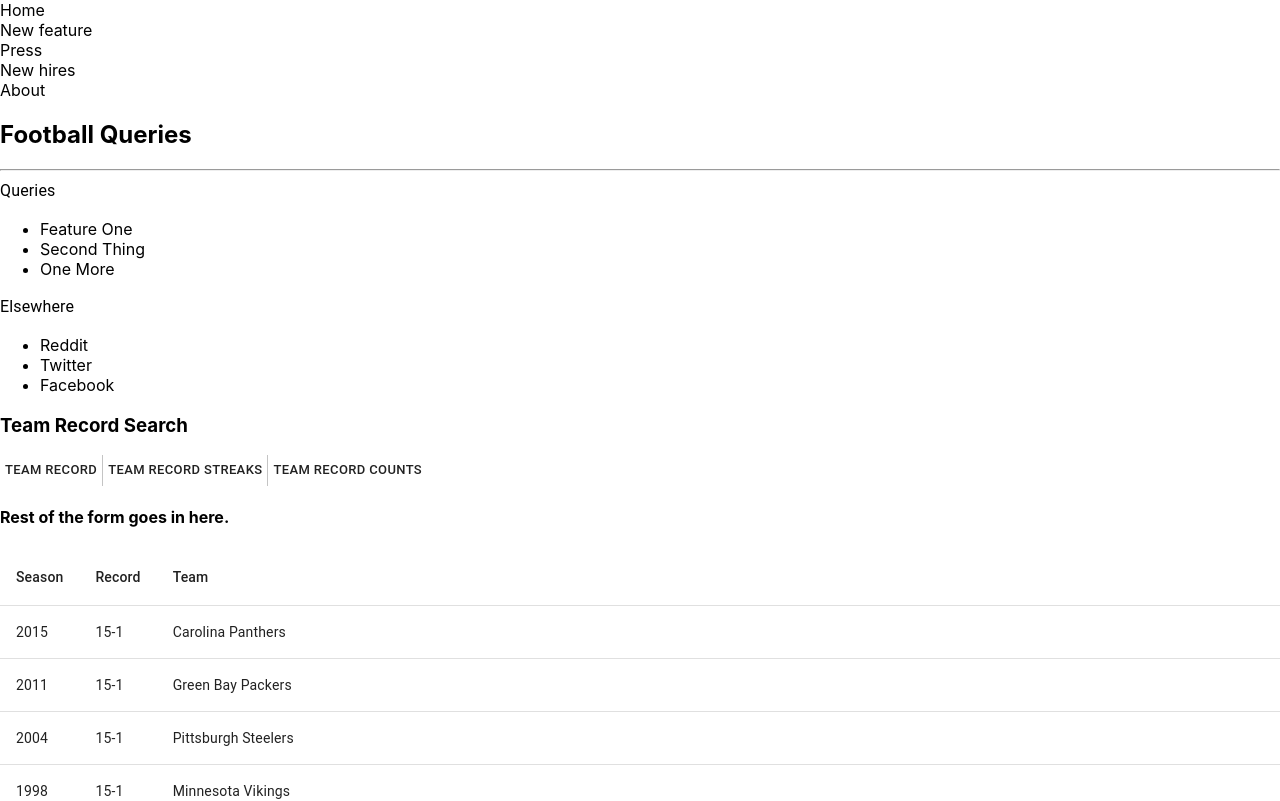
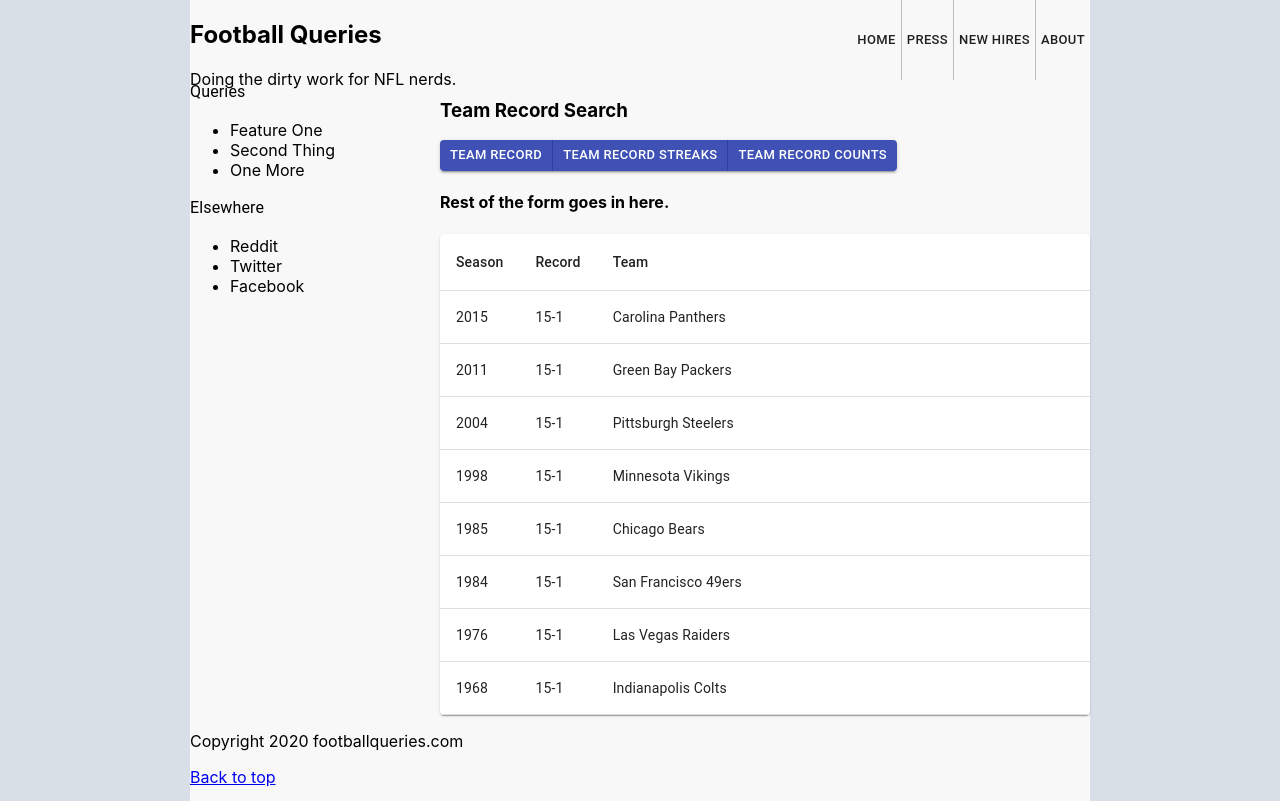
Before and after one commit to ogrotten/fbq, a React (Create React App) app: page / in a window 1280 px wide. Shown: the top 801 px of the page. Built offline with nearby package versions, Linux system fonts and the light colour scheme.

Commit message:
minor styling

```diff
--- a/src/App.css
+++ /dev/null
@@ -1,35 +0,0 @@
-body {
-	display: grid;
-	align-content: start;
-	justify-content: center;
-}
-/* grid.layoutit.com?id=zJUTDHK */
-
-.container {
-	margin: 0 auto;
-	display: grid;
-	grid-template-columns: 250px 650px;
-	grid-template-rows: 80px min-content 300px;
-	gap: 20px 20px;
-	grid-template-areas: "header header" "sidebar main" "footer footer";
-}
-
-nav {
-	grid-area: header;
-	border: 1px solid black;
-}
-
-aside {
-	grid-area: sidebar;
-	border: 1px solid black;
-}
-
-section {
-	grid-area: main;
-	border: 1px solid black;
-}
-
-footer {
-	grid-area: footer;
-	border: 1px solid black;
-}
--- /dev/null
+++ b/src/App.frame.css
@@ -0,0 +1,34 @@
+body {
+	display: grid;
+	align-content: start;
+	justify-content: center;
+	background-color: #d8dfe7;
+}
+/* grid.layoutit.com?id=zJUTDHK */
+
+.container {
+  display: grid;
+  grid-template-columns: 250px 650px;
+  grid-template-rows: 80px min-content 300px;
+  gap: 0px 0px;
+  grid-template-areas:
+    "header header"
+    "sidebar main"
+    "footer footer";
+}
+
+.header {
+	grid-area: header;
+}
+
+.sidebar {
+	grid-area: sidebar;
+}
+
+.main {
+	grid-area: main;
+}
+
+.footer {
+	grid-area: footer;
+}
--- a/src/App.js
+++ b/src/App.js
@@ -1,5 +1,4 @@
 import React from 'react'
-
 import {
 	Button, ButtonGroup,
 	Container,
@@ -7,33 +6,34 @@ import {
 	Grid,
 	List, ListItem,
 	Menu,
-	// Segment,
+	Paper,
 	Table, TableHead, TableBody, TableCell, TableRow,
 	Typography,
 } from "@material-ui/core";
+
+import "./App.frame.css"
+import "./App.styles.css"
 
 function App() {
 	const stat = JSON.parse('{ "status": "OK", "payload": [{ "rank": 1, "season": 2015, "team": "Carolina Panthers", "record": "15-1" }, { "rank": 2, "season": 2011, "team": "Green Bay Packers", "record": "15-1" }, { "rank": 3, "season": 2004, "team": "Pittsburgh Steelers", "record": "15-1" }, { "rank": 4, "season": 1998, "team": "Minnesota Vikings", "record": "15-1" }, { "rank": 5, "season": 1985, "team": "Chicago Bears", "record": "15-1" }, { "rank": 6, "season": 1984, "team": "San Francisco 49ers", "record": "15-1" }, { "rank": 7, "season": 1976, "team": "Las Vegas Raiders", "record": "15-1" }, { "rank": 8, "season": 1968, "team": "Indianapolis Colts", "record": "15-1" }] }')
 	const { status, payload } = stat
 
 	return (
-		<div>
-			<nav>
-				<div>
-					<div>Home</div>
-					<div>New feature</div>
-					<div>Press</div>
-					<div>New hires</div>
-					<div>About</div>
+		<div className="container">
+			<div className="header">
+				<ButtonGroup variant="text" size="small" aria-label="small contained button group">
+					<Button>Home</Button>
+					<Button>Press</Button>
+					<Button>New Hires</Button>
+					<Button>About</Button>
+				</ButtonGroup>
 				<div>
 					<h2>Football Queries</h2>
+					<p>Doing the dirty work for NFL nerds.</p>
 				</div>
 			</div>
-				<hr />{/* <Divider /> */}
-			</nav>
-			<div>
 			{/* Left Sidebar */}
-				<aside>
+			<div className="sidebar">
 				<Typography as="h4">Queries</Typography>
 				<ul>
 					<li>Feature One</li>
@@ -46,20 +46,10 @@ function App() {
 					<li>Twitter</li>
 					<li>Facebook</li>
 				</ul>
-				</aside>
+			</div>
 
 			{/* Main */}
-				<section>
-					{/* Main Title */}
-					{/* <Segment basic>
-							<Header as="h1" size="huge">
-								<Header.Content></Header.Content>
-								<Header.Subheader>
-									Doing the dirty work for NFL nerds.
-								</Header.Subheader>
-							</Header>
-						</Segment> */}
-
+			<div className="main">
 				{/* Main Content */}
 				<div>
 					<div>
@@ -67,7 +57,7 @@ function App() {
 						{/* button group <Button.Group basic
 									buttons={["Team Record", "Team Record Streaks", "Team Record Counts"]}
 								/> */}
-							<ButtonGroup variant="text" size="small" aria-label="small contained button group">
+						<ButtonGroup variant="contained" color="primary" size="small" aria-label="small contained button group">
 							<Button>Team Record</Button>
 							<Button>Team Record Streaks</Button>
 							<Button>Team Record Counts</Button>
@@ -75,6 +65,7 @@ function App() {
 					</div>
 					<h4>Rest of the form goes in here.</h4>
 				</div>
+				<Paper>
 					<Table>
 						<TableHead>
 							<TableRow>
@@ -96,14 +87,14 @@ function App() {
 							})}
 						</TableBody>
 					</Table>
-				</section>
+				</Paper>
 			</div>
-			<footer>
+			<div className="footer">
 				<div>
 					<p>Copyright 2020 footballqueries.com</p>
 					<a href="#root">Back to top</a>
 				</div>
-			</footer>
+			</div>
 		</div>
 	);
 }
--- /dev/null
+++ b/src/App.styles.css
@@ -0,0 +1,11 @@
+/* .container > * {border: 1px solid red;} */
+
+.header {
+	display: flex;
+	flex-direction: row-reverse;
+	justify-content: space-between;
+}
+
+.container {
+	background-color: rgb(248, 248, 248);
+}
```
Lines whose indentation alone changed are shown as unchanged.
